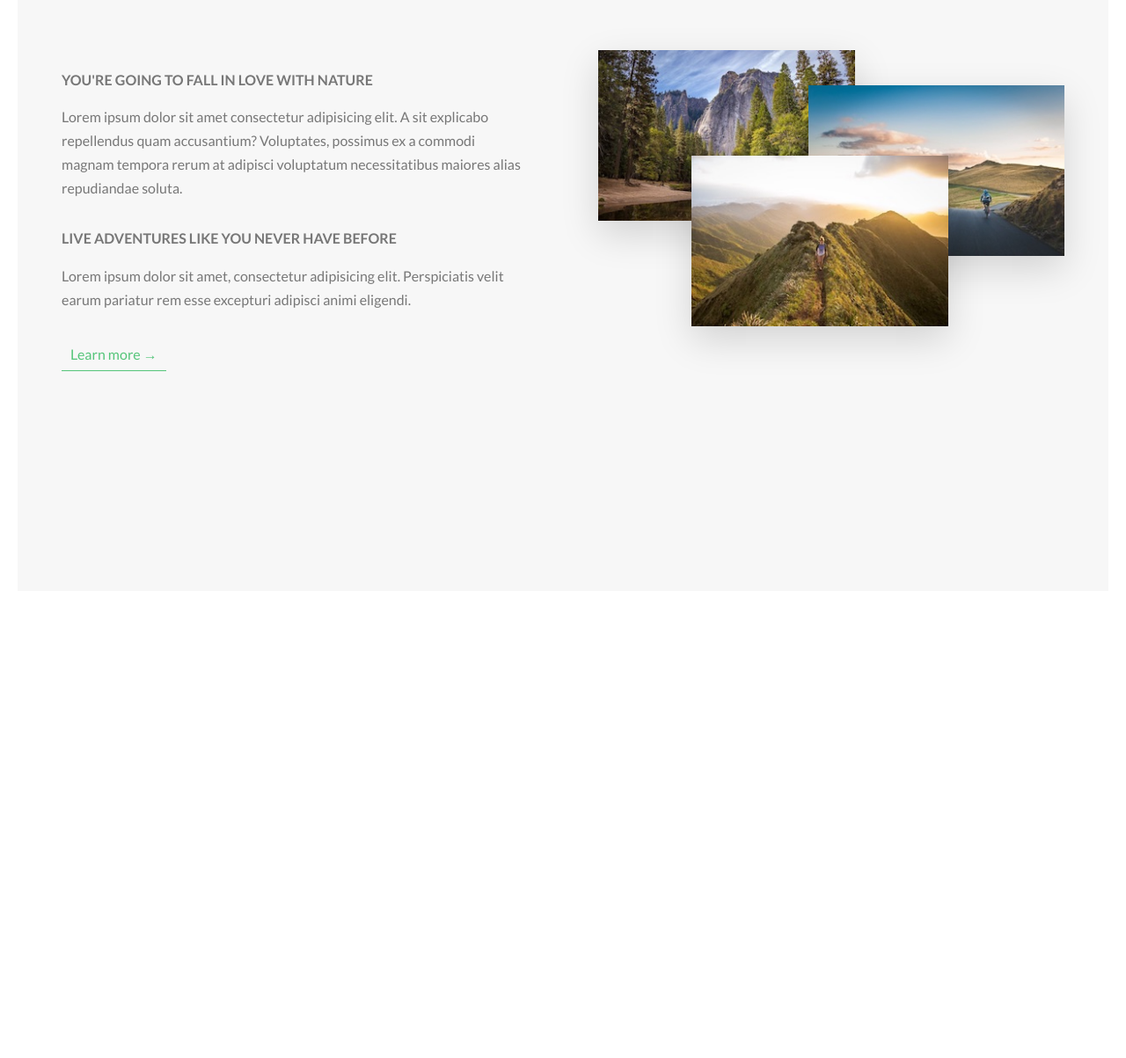
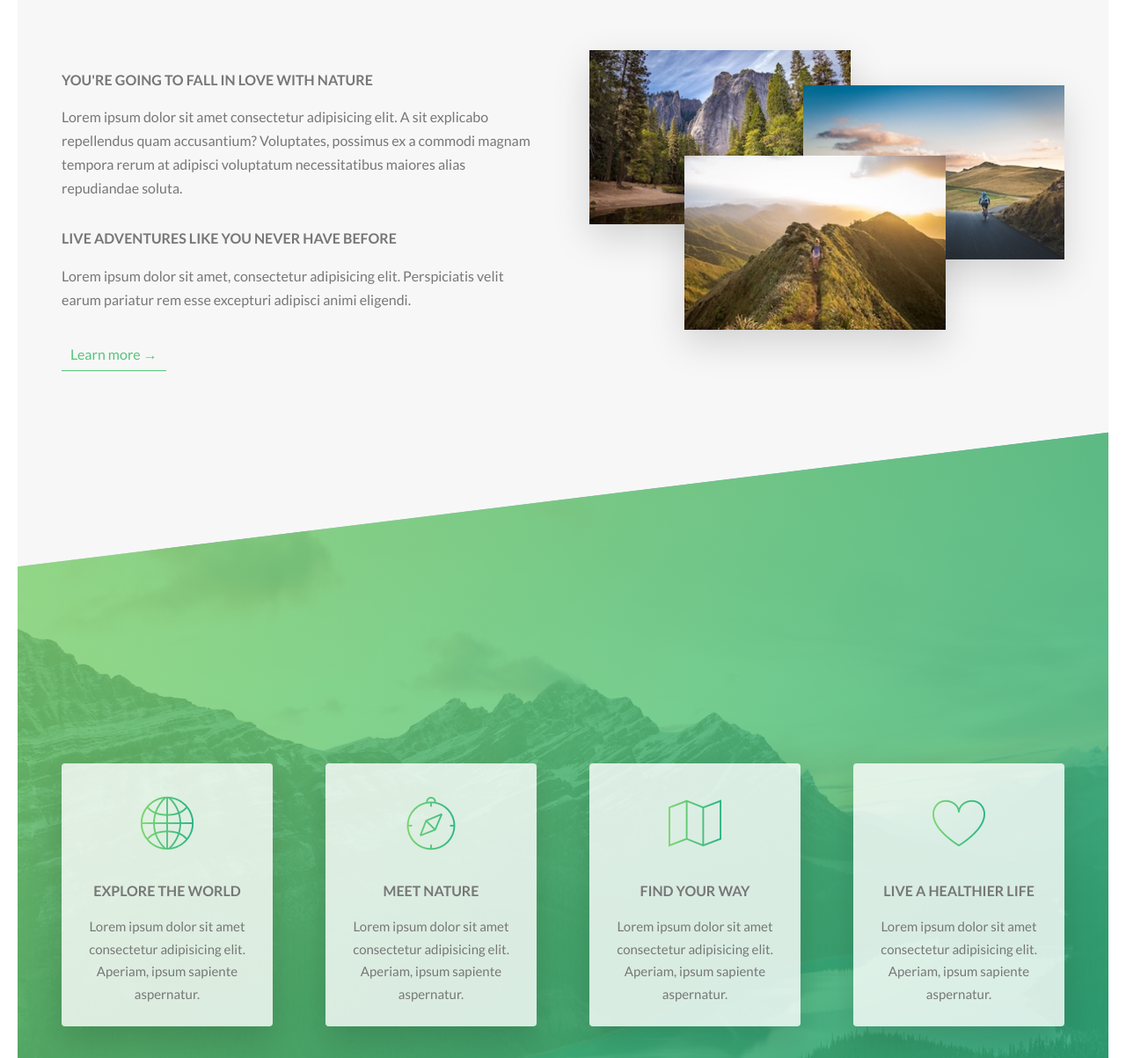
Before and after one commit to marcosprofile/natours, a website: page index.html in a window 1280 px wide. Shown: the part 1083-2286 px from the top of the page at 88% size. Before the commit the page ends 1775 px from the top, so only its background shows below. Drawn offline with nearby package versions, Linux system fonts and the light colour scheme; files that its build step writes are made by us from their sources.

Commit message:
feat: building the features section

```diff
--- /dev/null
+++ b/css/icon-font.css
@@ -0,0 +1,579 @@
+@charset "UTF-8";
+
+@font-face {
+  font-family: "linea-basic-10";
+  src: url("fonts/linea-basic-10.eot");
+  src: url("fonts/linea-basic-10.eot?#iefix") format("embedded-opentype"),
+    url("fonts/linea-basic-10.woff") format("woff"),
+    url("fonts/linea-basic-10.ttf") format("truetype"),
+    url("fonts/linea-basic-10.svg#linea-basic-10") format("svg");
+  font-weight: normal;
+  font-style: normal;
+
+}
+
+[data-icon]:before {
+  font-family: "linea-basic-10" !important;
+  content: attr(data-icon);
+  font-style: normal !important;
+  font-weight: normal !important;
+  font-variant: normal !important;
+  text-transform: none !important;
+  speak: none;
+  line-height: 1;
+  -webkit-font-smoothing: antialiased;
+  -moz-osx-font-smoothing: grayscale;
+}
+
+[class^="icon-"]:before,
+[class*=" icon-"]:before {
+  font-family: "linea-basic-10" !important;
+  font-style: normal !important;
+  font-weight: normal !important;
+  font-variant: normal !important;
+  text-transform: none !important;
+  speak: none;
+  line-height: 1;
+  -webkit-font-smoothing: antialiased;
+  -moz-osx-font-smoothing: grayscale;
+}
+
+.icon-basic-accelerator:before {
+  content: "a";
+}
+
+.icon-basic-alarm:before {
+  content: "b";
+}
+
+.icon-basic-anchor:before {
+  content: "c";
+}
+
+.icon-basic-anticlockwise:before {
+  content: "d";
+}
+
+.icon-basic-archive:before {
+  content: "e";
+}
+
+.icon-basic-archive-full:before {
+  content: "f";
+}
+
+.icon-basic-ban:before {
+  content: "g";
+}
+
+.icon-basic-battery-charge:before {
+  content: "h";
+}
+
+.icon-basic-battery-empty:before {
+  content: "i";
+}
+
+.icon-basic-battery-full:before {
+  content: "j";
+}
+
+.icon-basic-battery-half:before {
+  content: "k";
+}
+
+.icon-basic-bolt:before {
+  content: "l";
+}
+
+.icon-basic-book:before {
+  content: "m";
+}
+
+.icon-basic-book-pen:before {
+  content: "n";
+}
+
+.icon-basic-book-pencil:before {
+  content: "o";
+}
+
+.icon-basic-bookmark:before {
+  content: "p";
+}
+
+.icon-basic-calculator:before {
+  content: "q";
+}
+
+.icon-basic-calendar:before {
+  content: "r";
+}
+
+.icon-basic-cards-diamonds:before {
+  content: "s";
+}
+
+.icon-basic-cards-hearts:before {
+  content: "t";
+}
+
+.icon-basic-case:before {
+  content: "u";
+}
+
+.icon-basic-chronometer:before {
+  content: "v";
+}
+
+.icon-basic-clessidre:before {
+  content: "w";
+}
+
+.icon-basic-clock:before {
+  content: "x";
+}
+
+.icon-basic-clockwise:before {
+  content: "y";
+}
+
+.icon-basic-cloud:before {
+  content: "z";
+}
+
+.icon-basic-clubs:before {
+  content: "A";
+}
+
+.icon-basic-compass:before {
+  content: "B";
+}
+
+.icon-basic-cup:before {
+  content: "C";
+}
+
+.icon-basic-diamonds:before {
+  content: "D";
+}
+
+.icon-basic-display:before {
+  content: "E";
+}
+
+.icon-basic-download:before {
+  content: "F";
+}
+
+.icon-basic-exclamation:before {
+  content: "G";
+}
+
+.icon-basic-eye:before {
+  content: "H";
+}
+
+.icon-basic-eye-closed:before {
+  content: "I";
+}
+
+.icon-basic-female:before {
+  content: "J";
+}
+
+.icon-basic-flag1:before {
+  content: "K";
+}
+
+.icon-basic-flag2:before {
+  content: "L";
+}
+
+.icon-basic-floppydisk:before {
+  content: "M";
+}
+
+.icon-basic-folder:before {
+  content: "N";
+}
+
+.icon-basic-folder-multiple:before {
+  content: "O";
+}
+
+.icon-basic-gear:before {
+  content: "P";
+}
+
+.icon-basic-geolocalize-01:before {
+  content: "Q";
+}
+
+.icon-basic-geolocalize-05:before {
+  content: "R";
+}
+
+.icon-basic-globe:before {
+  content: "S";
+}
+
+.icon-basic-gunsight:before {
+  content: "T";
+}
+
+.icon-basic-hammer:before {
+  content: "U";
+}
+
+.icon-basic-headset:before {
+  content: "V";
+}
+
+.icon-basic-heart:before {
+  content: "W";
+}
+
+.icon-basic-heart-broken:before {
+  content: "X";
+}
+
+.icon-basic-helm:before {
+  content: "Y";
+}
+
+.icon-basic-home:before {
+  content: "Z";
+}
+
+.icon-basic-info:before {
+  content: "0";
+}
+
+.icon-basic-ipod:before {
+  content: "1";
+}
+
+.icon-basic-joypad:before {
+  content: "2";
+}
+
+.icon-basic-key:before {
+  content: "3";
+}
+
+.icon-basic-keyboard:before {
+  content: "4";
+}
+
+.icon-basic-laptop:before {
+  content: "5";
+}
+
+.icon-basic-life-buoy:before {
+  content: "6";
+}
+
+.icon-basic-lightbulb:before {
+  content: "7";
+}
+
+.icon-basic-link:before {
+  content: "8";
+}
+
+.icon-basic-lock:before {
+  content: "9";
+}
+
+.icon-basic-lock-open:before {
+  content: "!";
+}
+
+.icon-basic-magic-mouse:before {
+  content: "\"";
+}
+
+.icon-basic-magnifier:before {
+  content: "#";
+}
+
+.icon-basic-magnifier-minus:before {
+  content: "$";
+}
+
+.icon-basic-magnifier-plus:before {
+  content: "%";
+}
+
+.icon-basic-mail:before {
+  content: "&";
+}
+
+.icon-basic-mail-multiple:before {
+  content: "'";
+}
+
+.icon-basic-mail-open:before {
+  content: "(";
+}
+
+.icon-basic-mail-open-text:before {
+  content: ")";
+}
+
+.icon-basic-male:before {
+  content: "*";
+}
+
+.icon-basic-map:before {
+  content: "+";
+}
+
+.icon-basic-message:before {
+  content: ",";
+}
+
+.icon-basic-message-multiple:before {
+  content: "-";
+}
+
+.icon-basic-message-txt:before {
+  content: ".";
+}
+
+.icon-basic-mixer2:before {
+  content: "/";
+}
+
+.icon-basic-mouse:before {
+  content: ":";
+}
+
+.icon-basic-notebook:before {
+  content: ";";
+}
+
+.icon-basic-notebook-pen:before {
+  content: "<";
+}
+
+.icon-basic-notebook-pencil:before {
+  content: "=";
+}
+
+.icon-basic-paperplane:before {
+  content: ">";
+}
+
+.icon-basic-pencil-ruler:before {
+  content: "?";
+}
+
+.icon-basic-pencil-ruler-pen:before {
+  content: "@";
+}
+
+.icon-basic-photo:before {
+  content: "[";
+}
+
+.icon-basic-picture:before {
+  content: "]";
+}
+
+.icon-basic-picture-multiple:before {
+  content: "^";
+}
+
+.icon-basic-pin1:before {
+  content: "_";
+}
+
+.icon-basic-pin2:before {
+  content: "`";
+}
+
+.icon-basic-postcard:before {
+  content: "{";
+}
+
+.icon-basic-postcard-multiple:before {
+  content: "|";
+}
+
+.icon-basic-printer:before {
+  content: "}";
+}
+
+.icon-basic-question:before {
+  content: "~";
+}
+
+.icon-basic-rss:before {
+  content: "\\";
+}
+
+.icon-basic-server:before {
+  content: "\e000";
+}
+
+.icon-basic-server2:before {
+  content: "\e001";
+}
+
+.icon-basic-server-cloud:before {
+  content: "\e002";
+}
+
+.icon-basic-server-download:before {
+  content: "\e003";
+}
+
+.icon-basic-server-upload:before {
+  content: "\e004";
+}
+
+.icon-basic-settings:before {
+  content: "\e005";
+}
+
+.icon-basic-share:before {
+  content: "\e006";
+}
+
+.icon-basic-sheet:before {
+  content: "\e007";
+}
+
+.icon-basic-sheet-multiple:before {
+  content: "\e008";
+}
+
+.icon-basic-sheet-pen:before {
+  content: "\e009";
+}
+
+.icon-basic-sheet-pencil:before {
+  content: "\e00a";
+}
+
+.icon-basic-sheet-txt:before {
+  content: "\e00b";
+}
+
+.icon-basic-signs:before {
+  content: "\e00c";
+}
+
+.icon-basic-smartphone:before {
+  content: "\e00d";
+}
+
+.icon-basic-spades:before {
+  content: "\e00e";
+}
+
+.icon-basic-spread:before {
+  content: "\e00f";
+}
+
+.icon-basic-spread-bookmark:before {
+  content: "\e010";
+}
+
+.icon-basic-spread-text:before {
+  content: "\e011";
+}
+
+.icon-basic-spread-text-bookmark:before {
+  content: "\e012";
+}
+
+.icon-basic-star:before {
+  content: "\e013";
+}
+
+.icon-basic-tablet:before {
+  content: "\e014";
+}
+
+.icon-basic-target:before {
+  content: "\e015";
+}
+
+.icon-basic-todo:before {
+  content: "\e016";
+}
+
+.icon-basic-todo-pen:before {
+  content: "\e017";
+}
+
+.icon-basic-todo-pencil:before {
+  content: "\e018";
+}
+
+.icon-basic-todo-txt:before {
+  content: "\e019";
+}
+
+.icon-basic-todolist-pen:before {
+  content: "\e01a";
+}
+
+.icon-basic-todolist-pencil:before {
+  content: "\e01b";
+}
+
+.icon-basic-trashcan:before {
+  content: "\e01c";
+}
+
+.icon-basic-trashcan-full:before {
+  content: "\e01d";
+}
+
+.icon-basic-trashcan-refresh:before {
+  content: "\e01e";
+}
+
+.icon-basic-trashcan-remove:before {
+  content: "\e01f";
+}
+
+.icon-basic-upload:before {
+  content: "\e020";
+}
+
+.icon-basic-usb:before {
+  content: "\e021";
+}
+
+.icon-basic-video:before {
+  content: "\e022";
+}
+
+.icon-basic-watch:before {
+  content: "\e023";
+}
+
+.icon-basic-webpage:before {
+  content: "\e024";
+}
+
+.icon-basic-webpage-img-txt:before {
+  content: "\e025";
+}
+
+.icon-basic-webpage-multiple:before {
+  content: "\e026";
+}
+
+.icon-basic-webpage-txt:before {
+  content: "\e027";
+}
+
+.icon-basic-world:before {
+  content: "\e028";
+}
--- a/index.html
+++ b/index.html
@@ -12,6 +12,7 @@
     href="https://fonts.googleapis.com/css2?family=Lato:ital,wght@0,100;0,300;0,400;0,700;0,900;1,100;1,300;1,400;1,700;1,900&display=swap"
     rel="stylesheet">
 
+  <link rel="stylesheet" href="css/icon-font.css">
   <link rel="stylesheet" href="css/style.css">
   <link rel="shortcut icon" type="image/png" href="img/favicon.png">
 
@@ -65,6 +66,48 @@
         </div>
       </div>
     </section>
+
+    <section class="section-features">
+      <div class="row">
+        <div class="col-1-of-4">
+          <div class="feature-box">
+            <i class="feature-box__icon icon-basic-world"></i>
+            <h3 class="heading-tertiary u-margin-bottom-small">Explore the world</h3>
+            <p class="feature-box__text">
+              Lorem ipsum dolor sit amet consectetur adipisicing elit. Aperiam, ipsum sapiente aspernatur.
+            </p>
+          </div>
+        </div>
+        <div class="col-1-of-4">
+          <div class="feature-box">
+            <i class="feature-box__icon icon-basic-compass"></i>
+            <h3 class="heading-tertiary u-margin-bottom-small">Meet nature</h3>
+            <p class="feature-box__text">
+              Lorem ipsum dolor sit amet consectetur adipisicing elit. Aperiam, ipsum sapiente aspernatur.
+            </p>
+          </div>
+        </div>
+        <div class="col-1-of-4">
+          <div class="feature-box">
+            <i class="feature-box__icon icon-basic-map"></i>
+            <h3 class="heading-tertiary u-margin-bottom-small">Find your way</h3>
+            <p class="feature-box__text">
+              Lorem ipsum dolor sit amet consectetur adipisicing elit. Aperiam, ipsum sapiente aspernatur.
+            </p>
+          </div>
+        </div>
+        <div class="col-1-of-4">
+          <div class="feature-box">
+            <i class="feature-box__icon icon-basic-heart"></i>
+            <h3 class="heading-tertiary u-margin-bottom-small">Live a healthier life</h3>
+            <p class="feature-box__text">
+              Lorem ipsum dolor sit amet consectetur adipisicing elit. Aperiam, ipsum sapiente aspernatur.
+            </p>
+          </div>
+        </div>
+      </div>
+      </div>
+    </section>
   </main>
 </body>
 
--- a/sass/abstracts/_variables.scss
+++ b/sass/abstracts/_variables.scss
@@ -16,4 +16,4 @@ $default-font-size: 1.6rem;
 // GRID
 $grid-width: 114rem;
 $gutter-vertical: 8rem;
-$gutter-horizontal: 8rem;
+$gutter-horizontal: 6rem;
--- a/sass/base/_typography.scss
+++ b/sass/base/_typography.scss
@@ -45,7 +45,7 @@ body {
   transition: all .2s ease;
 
   &:hover {
-    transform: skewY(-8deg) skewX(15deg) scale(1.1);
+    transform: skewY(2deg) skewX(15deg) scale(1.1);
     text-shadow: .5rem 1rem 2rem rgba($color-black, .2);
   }
 }
--- /dev/null
+++ b/sass/components/_feature-box.scss
@@ -0,0 +1,26 @@
+@use "../abstracts/variables" as *;
+
+.feature-box {
+  background-color: rgba($color-white, .8);
+  font-size: 1.5rem;
+  padding: 2.4rem;
+  text-align: center;
+  border-radius: 4px;
+  box-shadow: 0 1.5rem 4rem rgba($color-black, .15);
+  cursor: default;
+  transition: transform .3s ease;
+
+  &__icon {
+    font-size: 6rem;
+    margin-bottom: .5rem;
+    display: inline-block;
+    background-image: linear-gradient(to right, $color-primary-light, $color-primary-dark);
+    -webkit-background-clip: text;
+    background-clip: text;
+    color: transparent;
+  }
+
+  &:hover {
+    transform: translateY(-6px) scale(1.03);
+  }
+}
--- a/sass/components/pages/_home.scss
+++ b/sass/components/pages/_home.scss
@@ -5,3 +5,20 @@
   padding: 40rem 0 25rem 0;
   margin-top: -20vh;
 }
+
+.section-features {
+  padding: 30rem 0;
+  background-image: linear-gradient(
+    to right bottom,
+    rgba($color-primary-light, 0.8),
+    rgba($color-primary-dark, 0.8)),
+  url('../img/nat-4.jpg');
+  background-size: cover;
+  background-position: top;
+  transform: skewY(-7deg);
+  margin-top: -13vh;
+
+  & > * {
+    transform: skewY(7deg);
+  }
+}
--- a/sass/main.scss
+++ b/sass/main.scss
@@ -9,6 +9,7 @@
 
 @use "./components/button";
 @use "./components/composition";
+@use "./components/feature-box";
 
 @use "./components/layout/header";
 @use "./components/layout/grid";
```
Also changed, not shown: css/fonts/linea-basic-10.ttf (added), css/fonts/linea-basic-10.woff (added), css/style.css (added), 4 other files.
